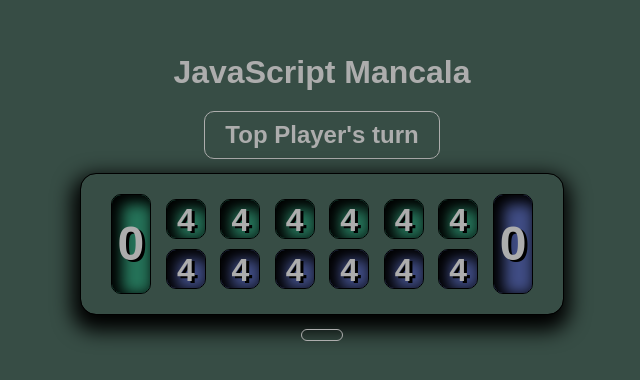
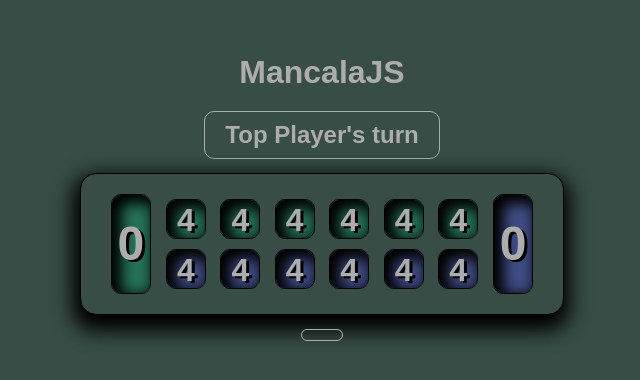
Before and after one commit to ddectis/mancala, a plain HTML site: page index.html in a window 1280 px wide. Shown: the part 198-578 px from the top of the page, without its empty margins (318-958 px from the left). Drawn offline with Linux system fonts and the light colour scheme.

Commit message:
Slight tweaks

```diff
--- a/index.html
+++ b/index.html
@@ -7,7 +7,7 @@
     <link rel="stylesheet" href="style.css">
 </head>
 <body id="background" class="top-player-background">
-    <h1>JavaScript Mancala</h1>
+    <h1>MancalaJS</h1>
     <div class="info-text" id="info-text">Info</div>
     <div class="board">
         <div class="home-pot top-row" id="top-player-home">0</div>
```
